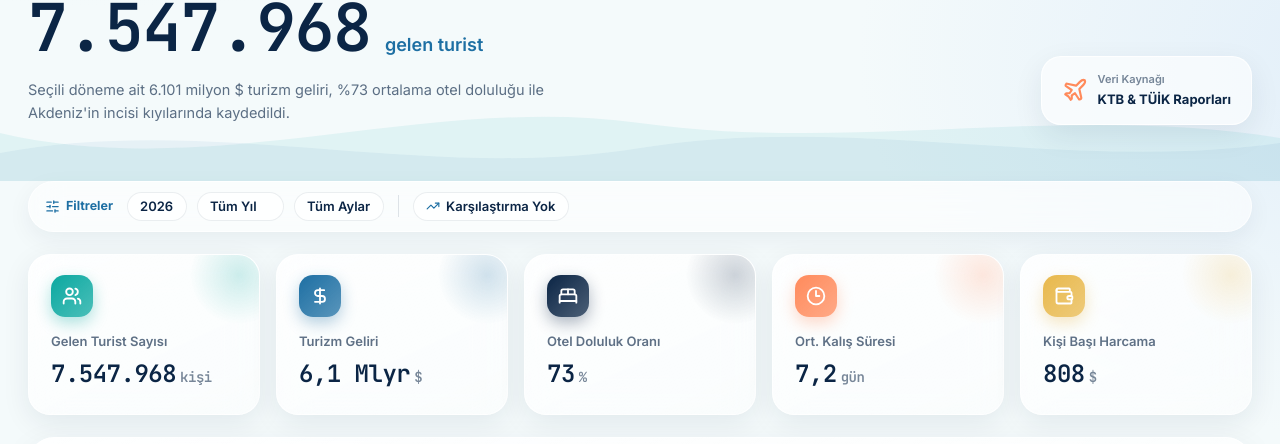
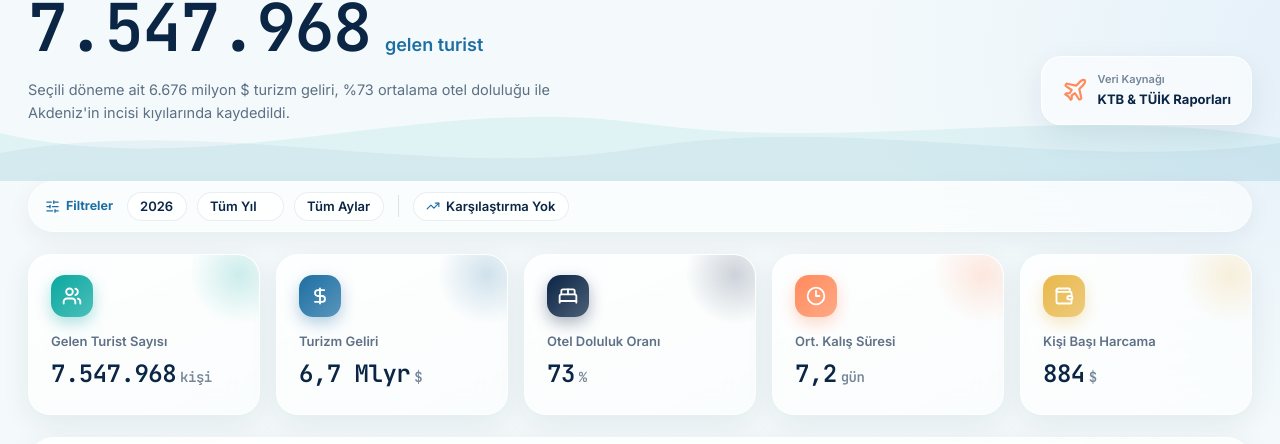
Before and after one commit to ufukoncel07-cloud/Turizm-statistikleri, a React (Vite) app: page / in a window 1280 px wide. Shown: the part 148-592 px from the top of the page. Built offline with nearby package versions, Linux system fonts and the light colour scheme.

Commit message:
fix: use true total values for yearly aggregate to match ui

```diff
--- a/src/App.tsx
+++ b/src/App.tsx
@@ -85,11 +85,24 @@ function aggregate(dataset: any, yil: number, quarterId: string, ay: string) {
 
   const aylar = yilVeri.aylar.filter((a: any) => monthsSet.includes(a.ayNo));
   if (aylar.length === 0) return null;
-  const ziyaretci = aylar.reduce((a: number, b: any) => a + b.ziyaretci, 0);
-  const gelirUSD = aylar.reduce((a: number, b: any) => a + b.gelirUSD, 0);
+
+  let ziyaretci = 0;
+  let gelirUSD = 0;
+
+  if (ay === "all" && quarterId === "all") {
+    // Tüm yıl seçildiğinde resmi toplamları kullan
+    ziyaretci = yilVeri.toplamZiyaretci;
+    gelirUSD = yilVeri.toplamGelirUSD;
+  } else {
+    // Belirli bir dönem seçildiğinde ayları topla
+    ziyaretci = aylar.reduce((a: number, b: any) => a + b.ziyaretci, 0);
+    gelirUSD = aylar.reduce((a: number, b: any) => a + b.gelirUSD, 0);
+  }
+
   const doluluk = Math.round(aylar.reduce((a: number, b: any) => a + b.doluluk, 0) / aylar.length);
   const kalis = +(aylar.reduce((a: number, b: any) => a + b.kalis, 0) / aylar.length).toFixed(1);
   const harcama = ziyaretci > 0 ? Math.round(gelirUSD / ziyaretci) : 0;
+
   return { aylar, ziyaretci, gelirUSD, gelirMilyonUSD: gelirUSD / 1_000_000, doluluk, kalis, harcama };
 }
 
@@ -431,7 +444,7 @@ export default function TurizmDashboard() {
                 <span style={{ fontSize: 18, fontWeight: 600, color: COLORS.deniz, paddingBottom: 8 }}>gelen turist</span>
               </div>
               <p style={{ fontSize: 14.5, color: COLORS.lacivert, opacity: 0.65, maxWidth: 560, marginTop: 10, lineHeight: 1.6 }}>
-                Seçili döneme ait {trFmt(mevcutAgg?.gelirUSD / 1_000_000 || 0)} milyon $ turizm geliri,
+                Seçili döneme ait {trFmt(mevcutAgg ? mevcutAgg.gelirUSD / 1_000_000 : 0)} milyon $ turizm geliri,
                 %{mevcutAgg?.doluluk ?? "—"} ortalama otel doluluğu ile Akdeniz'in incisi {bolgeAdi.toLowerCase() === "türkiye" ? "genelinde" : "kıyılarında"} kaydedildi.
               </p>
             </div>
```
